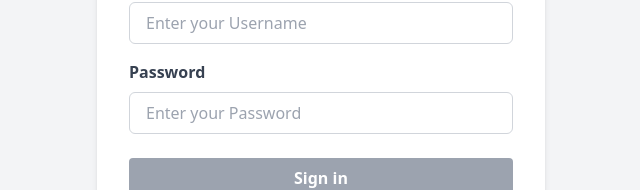
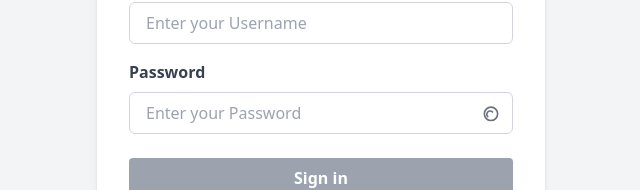
Before and after one commit to Integrated-Project1-G-PL-2/Frontend, a Vue app in the folder FrontEnd-Default/: page /login in a window 1280 px wide. Shown: the part 346-536 px from the top of the page, without its empty margins (319-959 px from the left). Built offline with nearby package versions, Linux system fonts and the light colour scheme.

Commit message:
Update LoginPage.vue

```diff
--- a/FrontEnd-Default/src/components/LoginPage.vue
+++ b/FrontEnd-Default/src/components/LoginPage.vue
@@ -7,6 +7,7 @@ import { useRouter } from 'vue-router'
 const showTaskModal = ref(false)
 const username = ref('')
 const password = ref('')
+const isPasswordVisible = ref(false) // State to toggle password visibility
 const router = useRouter()
 const isUserNameOverLimit = ref(false)
 const isPasswordOverLimit = ref(false)
@@ -37,6 +38,10 @@ const checkUserNameLength = () => {
 const checkPasswordLength = () => {
   isPasswordOverLimit.value = trimmedPassword.value.length > 14
 }
+
+const togglePasswordVisibility = () => {
+  isPasswordVisible.value = !isPasswordVisible.value
+}
 </script>
 
 <template>
@@ -52,7 +57,7 @@ const checkPasswordLength = () => {
     />
     <AlertPopUp
       v-if="redPopup.error.state"
-      :titles="'There is a problem. Please try agin later.'"
+      :titles="'There is a problem. Please try again later.'"
       @closePopUp="closeRedPopup"
       message="Error!!"
       styleType="red"
@@ -103,9 +108,10 @@ const checkPasswordLength = () => {
         <label for="password" class="block text-gray-700 font-semibold mb-2">
           Password
         </label>
+        <div class="relative">
           <input
             itbkk-password
-          type="password"
+            :type="isPasswordVisible ? 'text' : 'password'"
             id="password"
             name="password"
             placeholder="Enter your Password"
@@ -115,6 +121,43 @@ const checkPasswordLength = () => {
             @input="checkPasswordLength"
             :class="{ 'border-red-600 text-red-600': isPasswordOverLimit }"
           />
+          <button
+            type="button"
+            @click="togglePasswordVisibility"
+            class="absolute inset-y-0 right-0 pr-3 flex items-center"
+          >
+            <svg
+              v-if="isPasswordVisible"
+              xmlns="http://www.w3.org/2000/svg"
+              viewBox="0 0 24 24"
+              fill="none"
+              stroke="currentColor"
+              class="h-5 w-5 text-gray-500"
+            >
+              <path
+                stroke-linecap="round"
+                stroke-linejoin="round"
+                stroke-width="2"
+                d="M12 5c4.418 0 8 3.582 8 8s-3.582 8-8 8-8-3.582-8-8 3.582-8 8-8zm0 4a4 4 0 00-4 4 4 4 0 008 0 4 4 0 00-4-4z"
+              />
+            </svg>
+            <svg
+              v-else
+              xmlns="http://www.w3.org/2000/svg"
+              viewBox="0 0 24 24"
+              fill="none"
+              stroke="currentColor"
+              class="h-5 w-5 text-gray-500"
+            >
+              <path
+                stroke-linecap="round"
+                stroke-linejoin="round"
+                stroke-width="2"
+                d="M13.828 10.828a4 4 0 10-5.656 5.656M12 5c4.418 0 8 3.582 8 8s-3.582 8-8 8-8-3.582-8-8 3.582-8 8-8z"
+              />
+            </svg>
+          </button>
+        </div>
         <div
           style="display: flex; align-items: center"
           v-if="isPasswordOverLimit"
```
Lines whose indentation alone changed are shown as unchanged.
